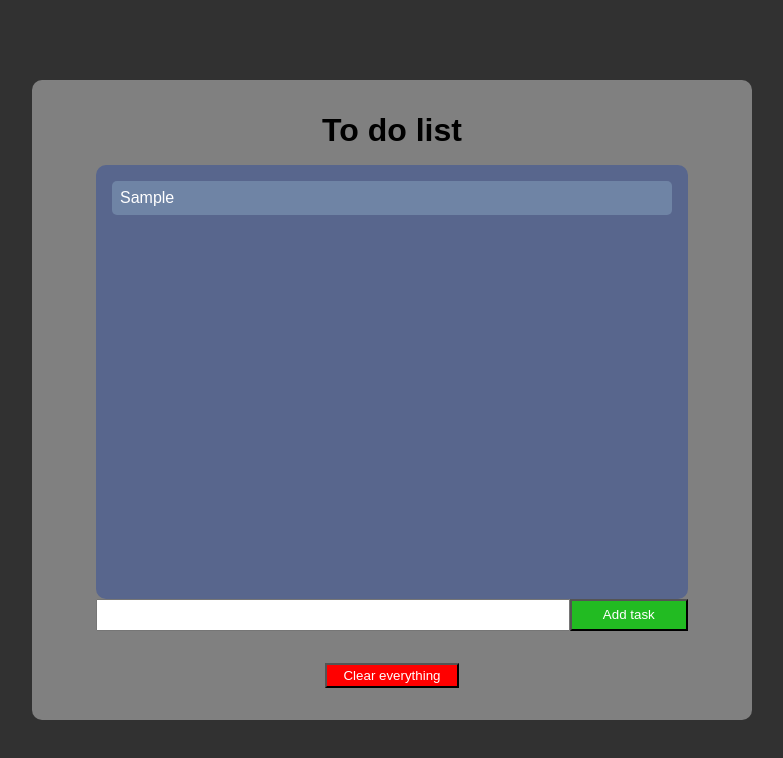
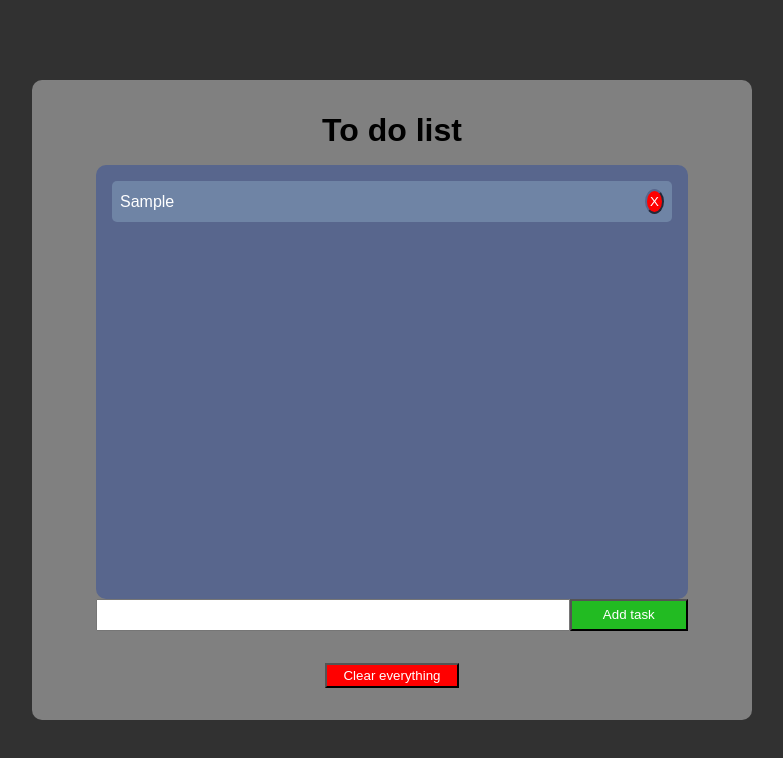
Before and after one commit to Hiddenberg/DOM-manipulation-excercise, a plain HTML site: page index.html in a window 1280 px wide. Both pictures are taken after typing "Sample" into the empty fields and a click on the button "Add task". Shown: the whole page, without its empty margins (248-1031 px from the left). Drawn offline with Linux system fonts and the light colour scheme.

Commit message:
adding a delete button to individual elements of the list

```diff
--- a/index.html
+++ b/index.html
@@ -33,11 +33,12 @@
       function createListElement(text) {
          let taskElement = document.createElement('li');
          taskElement.className = "task";
-         taskElement.innerText = text;
+         taskElement.innerHTML = `<span>${text}</span>`;
 
          // adding styles
          taskElement.style.display = "flex";
          taskElement.style.justifyContent = "space-between";
+         taskElement.style.alignItems = "center";
          taskElement.style.background = "#6f84a5";
          taskElement.style.color = "white";
          taskElement.style.margin = "1rem ";
@@ -48,15 +49,43 @@
          return taskElement;
       }
 
+      function createDeleteButton() {
+         let button = document.createElement('input');
+         button.type = "button";
+         button.value = "X";
+
+         // adding styles
+         button.style.backgroundColor = "red";
+         button.style.color = "white";
+         button.style.borderRadius = "100%";
+         button.style.borderColor = "#58668d";
+         button.style.padding = "0.2rem";
+
+         button.addEventListener('click', ({target}) => {
+            deleteListItem(target);
+         });
+
+         return button;
+      }
+
       function clearTextInput() {
          textInput.value = "";
+      }
+
+      function deleteListItem(deleteButton) {
+         let listElement = deleteButton.parentElement;
+
+         listElement.remove();
       }
 
 
       // Functions used by event listeners -------------------------------------------
       function addTask() {
          let newToDoItem = createListElement(textInput.value);
+         let deleteButton = createDeleteButton();
          let firstListItem = list.firstChild;
+
+         newToDoItem.append(deleteButton);
 
          list.insertBefore(newToDoItem, firstListItem);
       }
```
